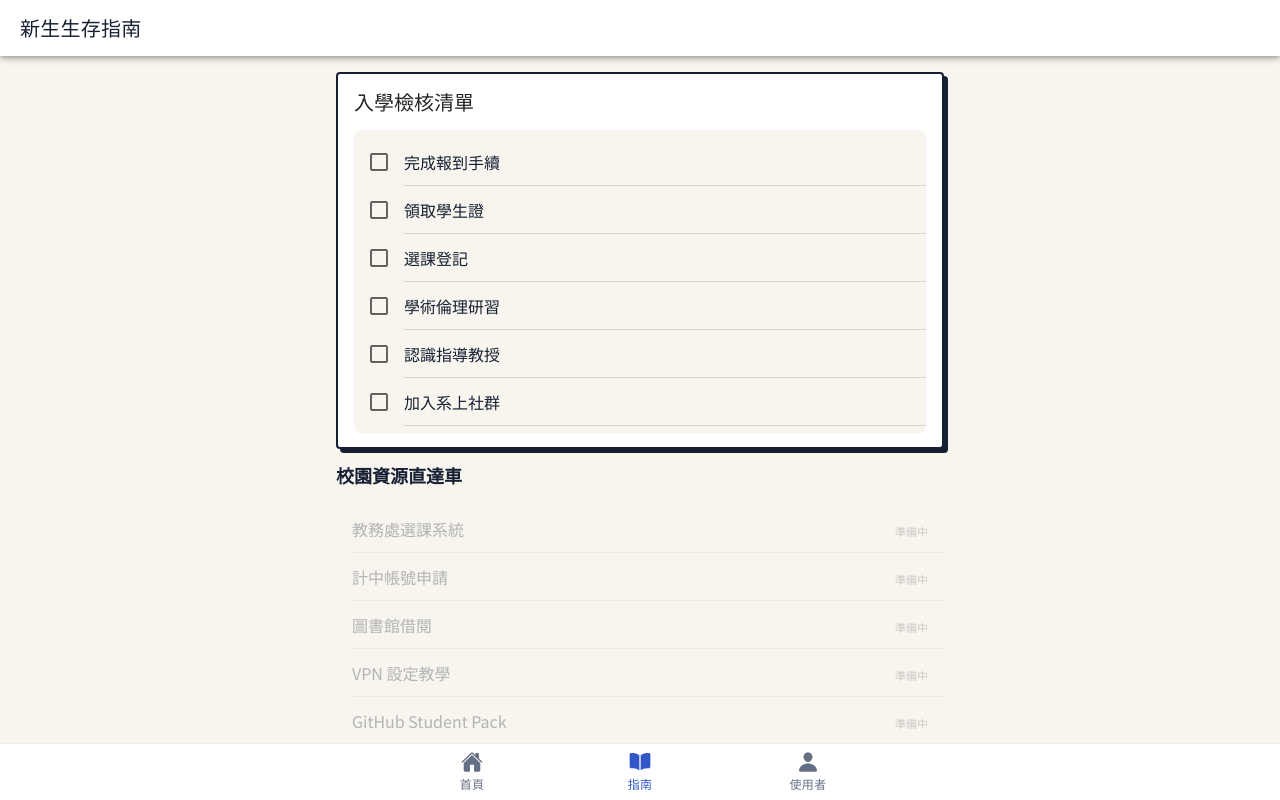
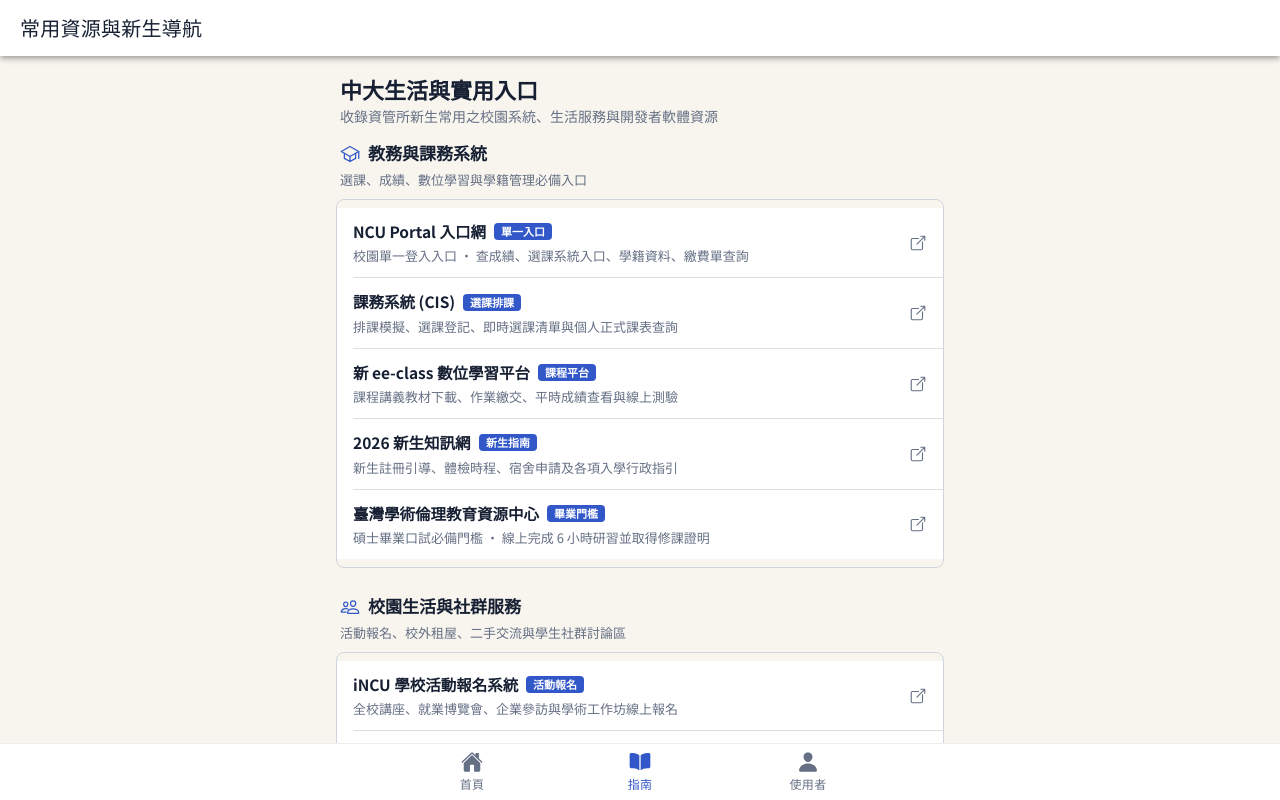
Before and after one commit to NCUIM/NCUIM.github.io, a React (Vite) app: page /guide in a window 1280 px wide. Built offline with nearby package versions, Linux system fonts and the light colour scheme; no server answers.

Commit message:
refactor(ui): reorganize guide resources and add user page overlay
1. Replace dummy checklist with verified categorized campus resource links.

2. Reorder categories with IT and developer tools at the bottom.

3. Add disabled maintenance overlay to user profile page.

```diff
--- a/src/pages/GuidePage.tsx
+++ b/src/pages/GuidePage.tsx
@@ -1,174 +1,305 @@
+import React from "react";
 import {
   IonPage,
   IonHeader,
   IonToolbar,
   IonTitle,
   IonContent,
-  IonCard,
-  IonCardHeader,
-  IonCardTitle,
-  IonCardContent,
   IonList,
   IonItem,
   IonLabel,
   IonIcon,
-  IonCheckbox,
-  IonNote,
+  IonBadge,
 } from "@ionic/react";
-import { openOutline, link } from "ionicons/icons";
-import { useState } from "react";
+import {
+  openOutline,
+  schoolOutline,
+  peopleOutline,
+  codeSlashOutline,
+} from "ionicons/icons";
 
-interface CheckItem {
+interface ResourceLink {
+  readonly title: string;
+  readonly description: string;
+  readonly url: string;
+  readonly tag?: string;
+}
+
+interface ResourceCategory {
   readonly id: string;
   readonly title: string;
-  readonly done: boolean;
+  readonly subtitle: string;
+  readonly icon: string;
+  readonly items: readonly ResourceLink[];
 }
 
-interface ResourceItem {
-  readonly title: string;
-  readonly url: string;
-}
-
-const checklist: readonly CheckItem[] = [
-  { id: "1", title: "完成報到手續", done: false },
-  { id: "2", title: "領取學生證", done: false },
-  { id: "3", title: "選課登記", done: false },
-  { id: "4", title: "學術倫理研習", done: false },
-  { id: "5", title: "認識指導教授", done: false },
-  { id: "6", title: "加入系上社群", done: false },
+const RESOURCE_CATEGORIES: readonly ResourceCategory[] = [
+  {
+    id: "academic",
+    title: "教務與課務系統",
+    subtitle: "選課、成績、數位學習與學籍管理必備入口",
+    icon: schoolOutline,
+    items: [
+      {
+        title: "NCU Portal 入口網",
+        description: "校園單一登入入口 · 查成績、選課系統入口、學籍資料、繳費單查詢",
+        url: "https://portal.ncu.edu.tw/",
+        tag: "單一入口",
+      },
+      {
+        title: "課務系統 (CIS)",
+        description: "排課模擬、選課登記、即時選課清單與個人正式課表查詢",
+        url: "https://cis.ncu.edu.tw/Course/main/login",
+        tag: "選課排課",
+      },
+      {
+        title: "新 ee-class 數位學習平台",
+        description: "課程講義教材下載、作業繳交、平時成績查看與線上測驗",
+        url: "https://ncueeclass.ncu.edu.tw/",
+        tag: "課程平台",
+      },
+      {
+        title: "2026 新生知訊網",
+        description: "新生註冊引導、體檢時程、宿舍申請及各項入學行政指引",
+        url: "https://ncufresh.ncu.edu.tw/",
+        tag: "新生指南",
+      },
+      {
+        title: "臺灣學術倫理教育資源中心",
+        description: "碩士畢業口試必備門檻 · 線上完成 6 小時研習並取得修課證明",
+        url: "https://ethics.moe.edu.tw/",
+        tag: "畢業門檻",
+      },
+    ],
+  },
+  {
+    id: "community",
+    title: "校園生活與社群服務",
+    subtitle: "活動報名、校外租屋、二手交流與學生社群討論區",
+    icon: peopleOutline,
+    items: [
+      {
+        title: "iNCU 學校活動報名系統",
+        description: "全校講座、就業博覽會、企業參訪與學術工作坊線上報名",
+        url: "https://cis.ncu.edu.tw/iNCU/messageNotice/activityManagement/activity",
+        tag: "活動報名",
+      },
+      {
+        title: "iNCU 整合服務首頁",
+        description: "學校各項行政服務、校園公佈欄公告與即時重要通知整合",
+        url: "https://cis.ncu.edu.tw/iNCU/home",
+        tag: "校園行政",
+      },
+      {
+        title: "雲端租屋生活網",
+        description: "中大周邊校外租屋資訊、通過學校安全評鑑合格房東房源查詢",
+        url: "https://house.nfu.edu.tw/NCU",
+        tag: "校外租屋",
+      },
+      {
+        title: "NCU TALK 臉書社團",
+        description: "中央大學最大學生交流社群 · 尋物、選課評價與校園即時討論",
+        url: "https://www.facebook.com/groups/NCUgroup/",
+        tag: "學生社群",
+      },
+      {
+        title: "復活福利社 (二手市集)",
+        description: "校內二手教科書、家具家電、生活用品二手出清與轉讓",
+        url: "https://www.facebook.com/groups/209055389218793/",
+        tag: "二手交易",
+      },
+    ],
+  },
+  {
+    id: "tech-dev",
+    title: "計中與開發者資源",
+    subtitle: "正版軟體下載、校外 VPN、圖書館資料庫與學生開發者福利",
+    icon: codeSlashOutline,
+    items: [
+      {
+        title: "計中校園授權軟體庫",
+        description: "學校正版 Windows、Office、MATLAB、SPSS 等軟體免費下載",
+        url: "https://software.ncu.edu.tw/",
+        tag: "授權軟體",
+      },
+      {
+        title: "校園 GlobalProtect VPN 連線設定",
+        description: "校外連回校園內網 · 存取圖書館電子期刊、論文資料庫與研究室資源",
+        url: "https://wiki.cc.ncu.edu.tw/",
+        tag: "校外連線",
+      },
+      {
+        title: "GitHub Student Developer Pack",
+        description: "學生開發者大禮包 · 免費 GitHub Pro、GitHub Copilot 及雲端額度",
+        url: "https://education.github.com/pack",
+        tag: "開發福利",
+      },
+      {
+        title: "JetBrains 免費學生專業版",
+        description: "IntelliJ IDEA、PyCharm、WebStorm 等頂級 IDE 全套免費教育授權",
+        url: "https://www.jetbrains.com/academy/student-pack/",
+        tag: "IDE 授權",
+      },
+      {
+        title: "中大圖書館館藏與電子資源",
+        description: "學術論文、IEEE / ACM 期刊資料庫檢索、借還書與研討室預約",
+        url: "https://www.lib.ncu.edu.tw/",
+        tag: "學術館藏",
+      },
+    ],
+  },
 ];
 
-const resources: readonly ResourceItem[] = [
-  { title: "教務處選課系統", url: "#" },
-  { title: "計中帳號申請", url: "#" },
-  { title: "圖書館借閱", url: "#" },
-  { title: "VPN 設定教學", url: "#" },
-  { title: "GitHub Student Pack", url: "#" },
-  { title: "JetBrains 授權", url: "#" },
-];
+const GuidePage: React.FC = () => {
+  return (
+    <IonPage>
+      <IonHeader>
+        <IonToolbar>
+          <IonTitle>常用資源與新生導航</IonTitle>
+        </IonToolbar>
+      </IonHeader>
 
-const links: readonly ResourceItem[] = [
-  { title: "2026 新生知訊網", url: "https://ncufresh.ncu.edu.tw/link" },
-  { title: "NCU Portal", url: "https://portal.ncu.edu.tw/" },
-  { title: "新 ee-class", url: "https://ncueeclass.ncu.edu.tw/" },
-  { title: "iNCU 首頁", url: "https://cis.ncu.edu.tw/iNCU/home" },
-  { title: "iNCU 學校活動", url: "https://cis.ncu.edu.tw/iNCU/messageNotice/activityManagement/activity" },
-  { title: "NCU TALK 臉書版", url: "https://www.facebook.com/groups/NCUgroup/" },
-  { title: "復活福利社", url: "https://www.facebook.com/groups/209055389218793/" },
-  { title: "雲端租屋生活網", url: "https://house.nfu.edu.tw/NCU" },
-];
-
-const ChecklistCard = ({
-  completedIds,
-  onToggle,
-}: Readonly<{
-  completedIds: readonly string[];
-  onToggle: (id: string, checked: boolean) => void;
-}>) => (
-  <IonCard
+      <IonContent className="ion-padding" style={{ "--background": "var(--ncu-canvas)" }}>
+        <div style={{ maxWidth: 860, margin: "0 auto" }}>
+          {/* Header Introduction */}
+          <div style={{ padding: "4px 4px 16px" }}>
+            <h1
               style={{
-      margin: "0 0 var(--ncu-space-4)",
-      border: "2px solid var(--ncu-ink)",
-      boxShadow: "var(--ncu-shadow-hard)",
+                fontSize: 22,
+                fontWeight: 800,
+                color: "var(--ncu-ink)",
+                margin: "0 0 4px",
               }}
             >
-    <IonCardHeader>
-      <IonCardTitle>入學檢核清單</IonCardTitle>
-    </IonCardHeader>
-    <IonCardContent>
-      <IonList style={{ borderRadius: "var(--ncu-radius-md)", overflow: "hidden" }}>
-        {checklist.map((item) => {
-          const done = completedIds.includes(item.id);
-          return (
-            <IonItem key={item.id}>
-              <IonCheckbox
-                slot="start"
-                checked={done}
-                onIonChange={(event) => onToggle(item.id, event.detail.checked)}
+              中大生活與實用入口
+            </h1>
+            <p style={{ fontSize: 14, color: "var(--ncu-muted)", margin: 0 }}>
+              收錄資管所新生常用之校園系統、生活服務與開發者軟體資源
+            </p>
+          </div>
+
+          {/* Categorized Resource Sections */}
+          {RESOURCE_CATEGORIES.map((cat) => (
+            <div key={cat.id} style={{ marginBottom: 28 }}>
+              {/* Category Header */}
+              <div
+                style={{
+                  display: "flex",
+                  alignItems: "center",
+                  gap: 8,
+                  marginBottom: 6,
+                  padding: "0 4px",
+                }}
+              >
+                <IonIcon
+                  icon={cat.icon}
+                  style={{ fontSize: 20, color: "var(--ncu-primary)" }}
                 />
-              <IonLabel style={{ textDecoration: done ? "line-through" : "none" }}>
+                <h2
+                  style={{
+                    margin: 0,
+                    fontSize: 17,
+                    fontWeight: 800,
+                    color: "var(--ncu-ink)",
+                  }}
+                >
+                  {cat.title}
+                </h2>
+              </div>
+              <p
+                style={{
+                  margin: "0 0 10px 4px",
+                  fontSize: 13,
+                  color: "var(--ncu-muted)",
+                }}
+              >
+                {cat.subtitle}
+              </p>
+
+              {/* Resource List */}
+              <IonList
+                inset
+                style={{
+                  margin: 0,
+                  borderRadius: "var(--ncu-radius-md)",
+                  border: "1.5px solid var(--ncu-border)",
+                  overflow: "hidden",
+                }}
+              >
+                {cat.items.map((item) => (
+                  <IonItem
+                    button
+                    detail={false}
+                    key={item.url}
+                    href={item.url}
+                    target="_blank"
+                    rel="noopener noreferrer"
+                    style={{
+                      "--background": "var(--ncu-surface)",
+                      cursor: "pointer",
+                    }}
+                  >
+                    <IonLabel style={{ margin: "12px 0" }}>
+                      <div
+                        style={{
+                          display: "flex",
+                          alignItems: "center",
+                          gap: 8,
+                          flexWrap: "wrap",
+                          marginBottom: 4,
+                        }}
+                      >
+                        <strong
+                          style={{
+                            fontSize: 15.5,
+                            fontWeight: 700,
+                            color: "var(--ncu-ink)",
+                          }}
+                        >
                           {item.title}
+                        </strong>
+                        {item.tag && (
+                          <IonBadge
+                            color="primary"
+                            style={{
+                              fontSize: 11,
+                              fontWeight: 700,
+                              padding: "3px 7px",
+                              borderRadius: 4,
+                            }}
+                          >
+                            {item.tag}
+                          </IonBadge>
+                        )}
+                      </div>
+                      <p
+                        style={{
+                          fontSize: 13,
+                          color: "var(--ncu-muted)",
+                          lineHeight: 1.4,
+                          margin: 0,
+                        }}
+                      >
+                        {item.description}
+                      </p>
                     </IonLabel>
-            </IonItem>
-          );
-        })}
-      </IonList>
-    </IonCardContent>
-  </IonCard>
-);
-
-const ResourcesSection = () => (
-  <>
-    <h3 style={{ fontSize: "var(--ncu-font-size-lg)", fontWeight: "var(--ncu-font-weight-bold)" }}>
-      校園資源直達車
-    </h3>
-    <IonList style={{ borderRadius: "var(--ncu-radius-md)", overflow: "hidden" }}>
-      {resources.map((res) => (
-        <IonItem key={res.title} disabled>
-          <IonLabel>{res.title}</IonLabel>
-          <IonNote slot="end">準備中</IonNote>
+                    <IonIcon
+                      icon={openOutline}
+                      slot="end"
+                      style={{
+                        fontSize: 18,
+                        color: "var(--ncu-muted)",
+                        flexShrink: 0,
+                        marginLeft: 10,
+                      }}
+                    />
                   </IonItem>
                 ))}
               </IonList>
-  </>
-);
-
-const LinksSection = () => (
-  <>
-    <h3
-      style={{
-        fontSize: "var(--ncu-font-size-lg)",
-        fontWeight: "var(--ncu-font-weight-bold)",
-        marginTop: "var(--ncu-space-4)",
-      }}
-    >
-      常用連結
-    </h3>
-    <IonList style={{ borderRadius: "var(--ncu-radius-md)", overflow: "hidden" }}>
-      {links.map((l) => (
-        <IonItem key={l.url} button href={l.url} target="_blank" rel="noopener noreferrer">
-          <IonIcon icon={link} slot="start" color="medium" />
-          <IonLabel>{l.title}</IonLabel>
-          <IonIcon icon={openOutline} slot="end" color="primary" />
-        </IonItem>
+            </div>
           ))}
-    </IonList>
-  </>
-);
-
-const GuideHeader = () => (
-  <IonHeader>
-    <IonToolbar>
-      <IonTitle>新生生存指南</IonTitle>
-    </IonToolbar>
-  </IonHeader>
-);
-
-const GuideBody = ({
-  completedIds,
-  onToggle,
-}: Readonly<{
-  completedIds: readonly string[];
-  onToggle: (id: string, checked: boolean) => void;
-}>) => (
-  <IonContent className="ion-padding">
-    <ChecklistCard completedIds={completedIds} onToggle={onToggle} />
-    <ResourcesSection />
-    <LinksSection />
+        </div>
       </IonContent>
-);
-
-const GuidePage = () => {
-  const [completedIds, setCompletedIds] = useState<readonly string[]>([]);
-  const toggleItem = (id: string, checked: boolean) =>
-    setCompletedIds((ids) =>
-      checked ? [...ids, id] : ids.filter((itemId) => itemId !== id)
-    );
-
-  return (
-    <IonPage>
-      <GuideHeader />
-      <GuideBody completedIds={completedIds} onToggle={toggleItem} />
     </IonPage>
   );
 };
```
Also changed, not shown: src/pages/CardsPage.tsx (+126 -28 lines). Lines whose indentation alone changed are shown as unchanged.
